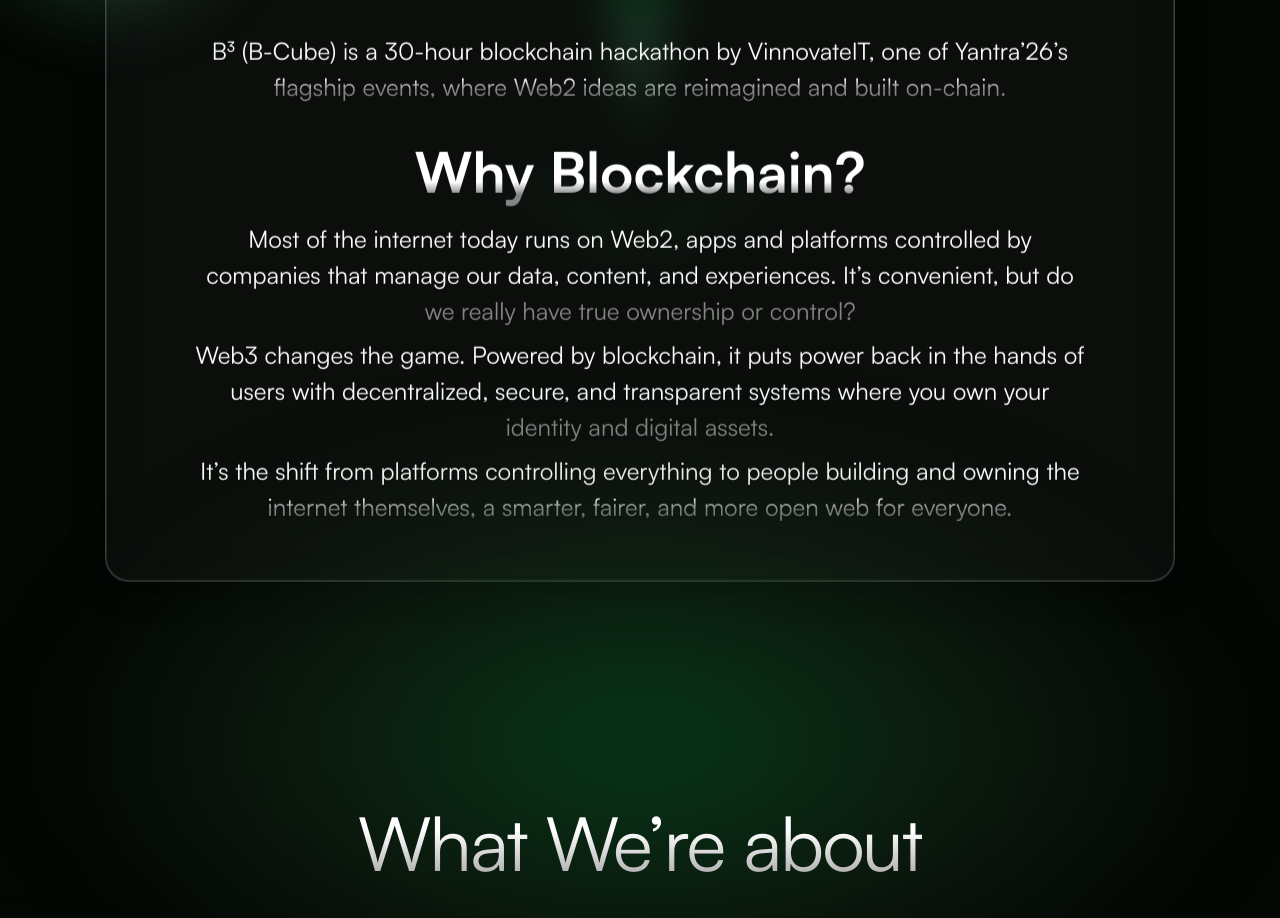
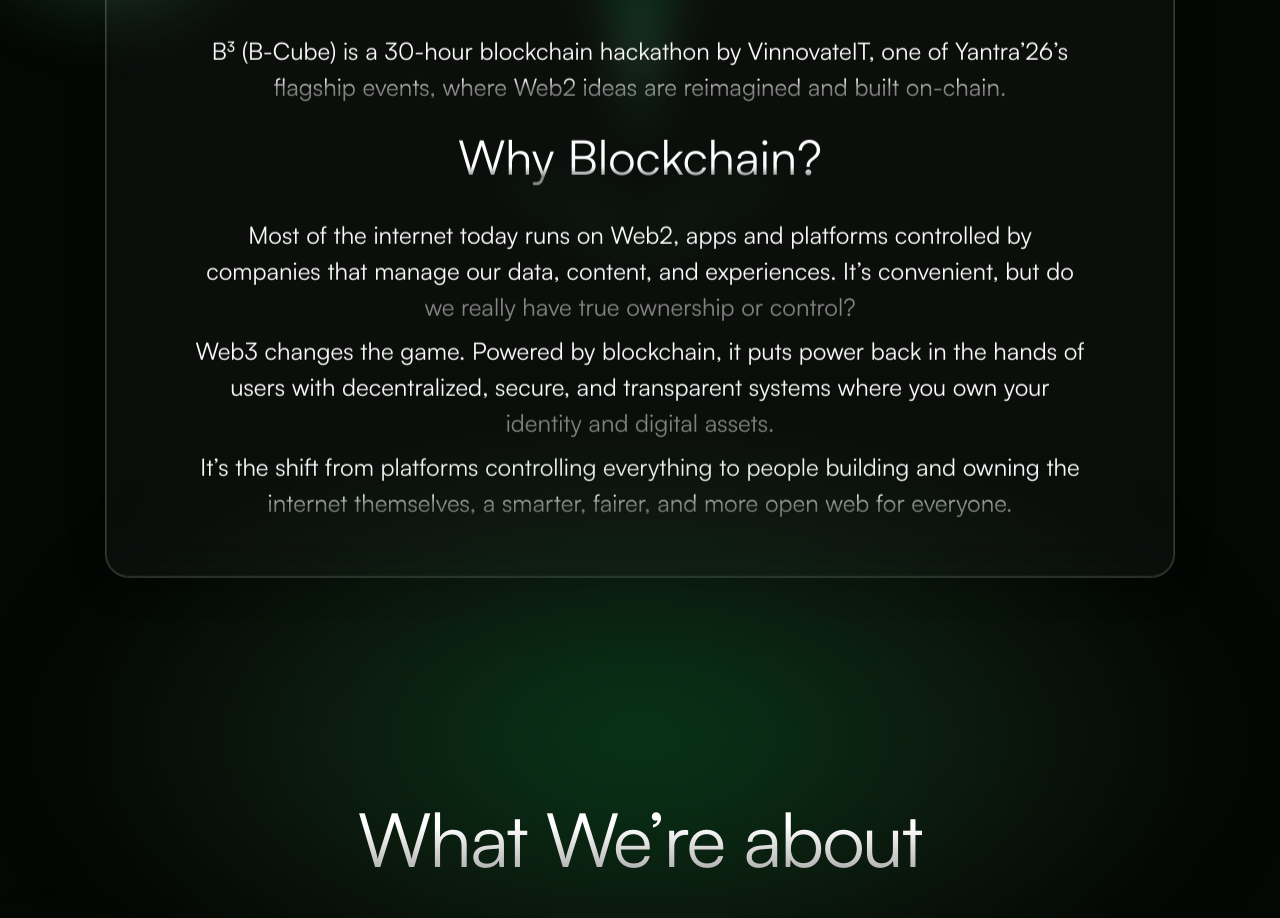
Before and after one commit to vinnovateit/b3, a Next.js app: page / in a window 1280 px wide. Shown: the part 1100-2018 px from the top of the page. Built offline with nearby package versions, Linux system fonts and the light colour scheme.

Commit message:
fix: the text size issue

```diff
--- a/src/app/components/Hero.jsx
+++ b/src/app/components/Hero.jsx
@@ -634,7 +634,7 @@ export default function Hero() {
 						</p>
 
 						<h3
-							className="text-[clamp(2.2rem,5vw,3.5rem)] font-semibold text-center mt-6 mb-2 bg-clip-text text-transparent"
+							className="text-[clamp(2rem,5vw,3rem)] mb-6 text-center bg-clip-text text-transparent"
 							style={{
 								background:
 									"linear-gradient(180deg, #FFFFFF 63.33%, rgba(213, 213, 213, 0.6) 78.61%)",
```
